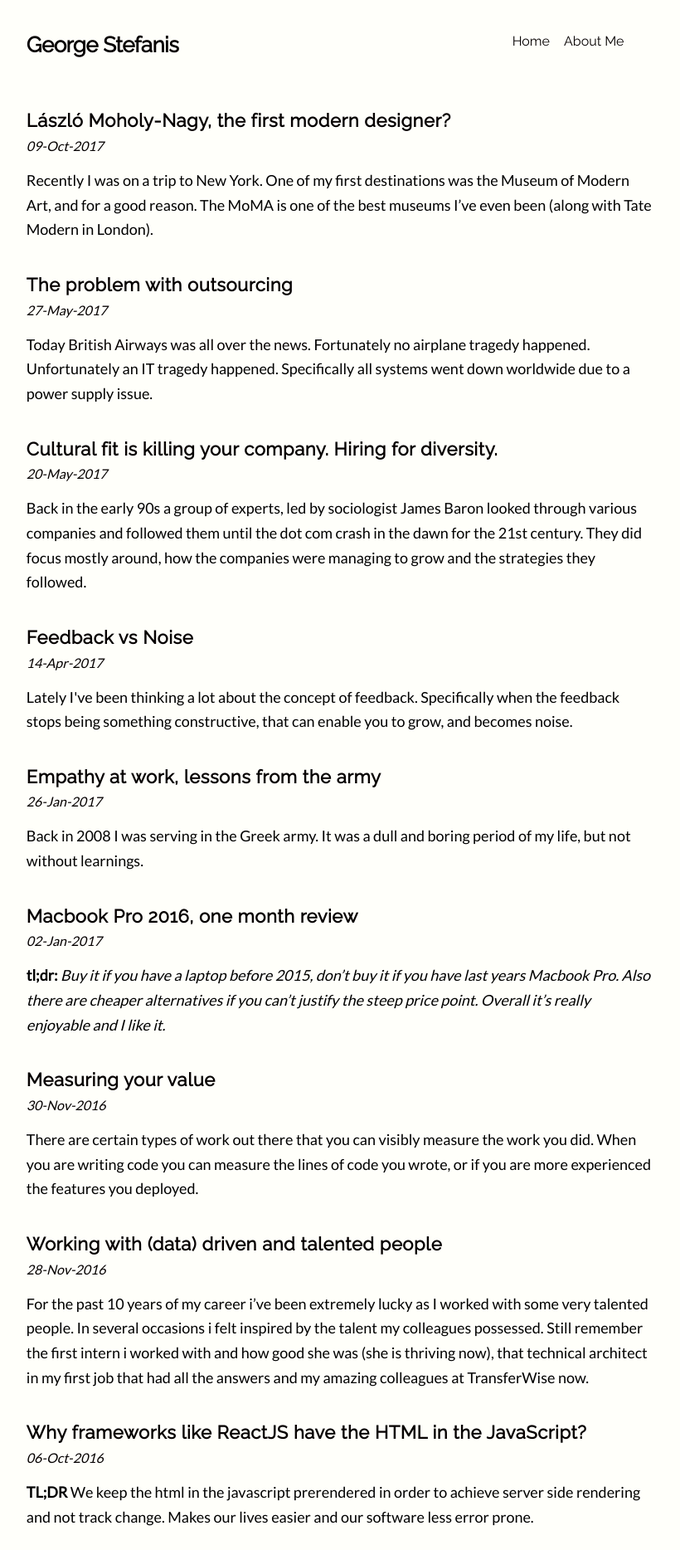
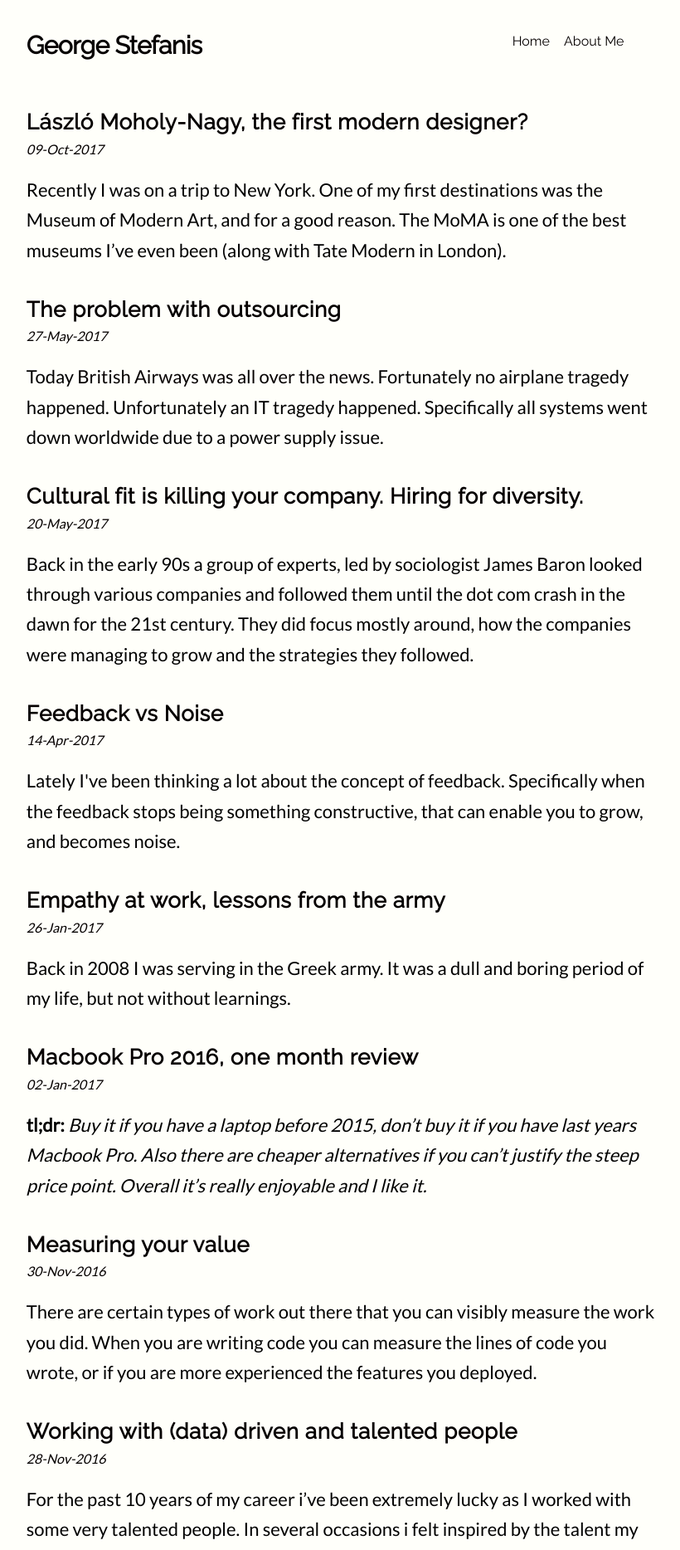
Before and after one commit to skywritergr/georgestefanis.com, a Jekyll site: the page built from index.html, in a window 1280 px wide. Shown: the top 1868 px of the page at 83% size, without its empty margins (229-1049 px from the left). Built offline with Jekyll 4.4.1, drawn with Linux system fonts in a browser that asks for light colours; Markdown is read by kramdown in place of the engine named in the settings; the list of posts is cut into pages by our own code.

Commit message:
increasing font size

```diff
--- a/css/main.scss
+++ b/css/main.scss
@@ -8,7 +8,7 @@ $third-color:#E0F3FF;
 $header-font: 'Raleway', sans-serif;
 $main-text-font: 'Lato', sans-serif;
 $line-height-size: 1.65em;
-$text-font-size: 1.125em;
+$text-font-size: 1.375em;
 
 body {
   display: flex;
```
